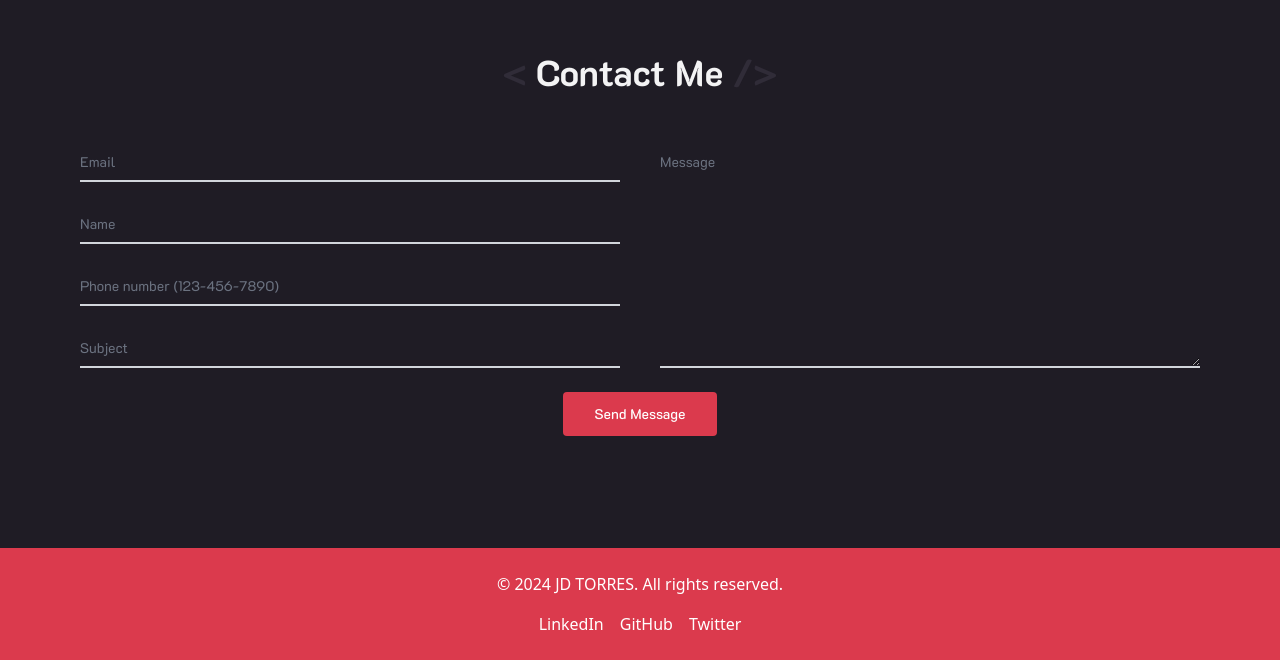
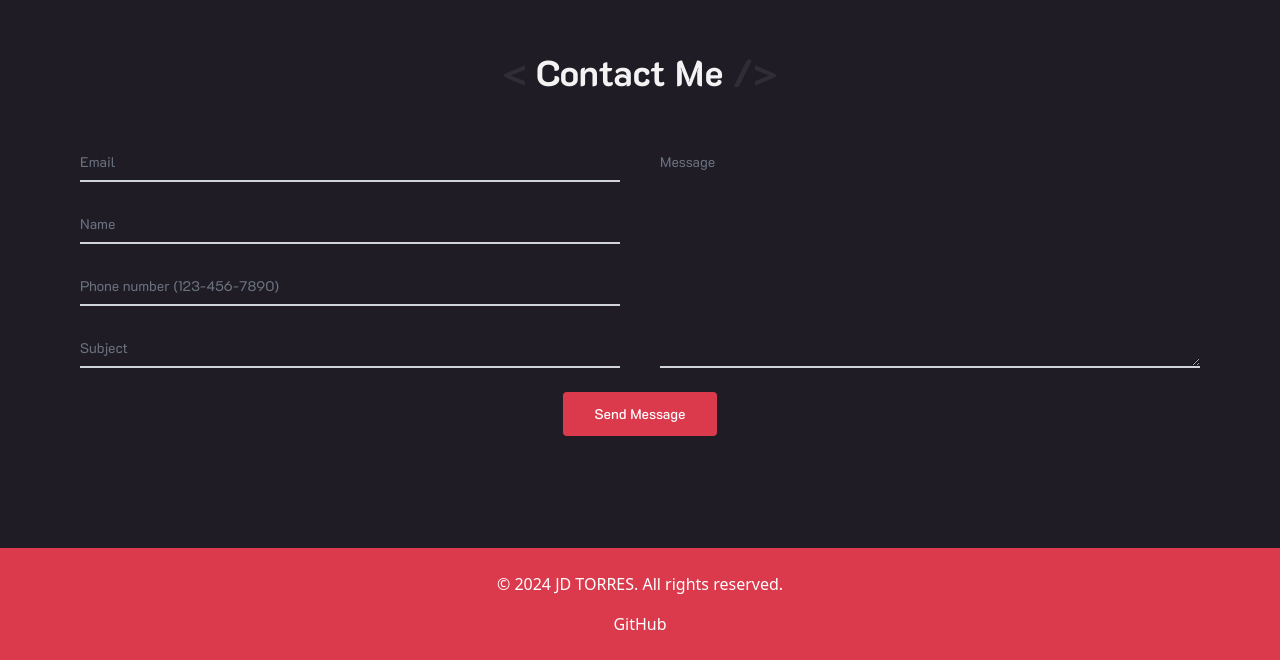
Before and after one commit to Juantorreser/web-dev-portfolio, a React (Vite) app: page / in a window 1280 px wide. Shown: the part 3523-4183 px from the top of the page. Built offline with nearby package versions, Linux system fonts and the light colour scheme.

Commit message:
contact form working

```diff
--- a/package.json
+++ b/package.json
@@ -11,9 +11,13 @@
   },
   "dependencies": {
     "clsx": "^2.1.1",
+    "emailjs-com": "^3.2.0",
     "framer-motion": "^11.11.9",
+    "mail-sender": "^1.1.0",
+    "nodemailer": "^6.9.15",
     "react": "^18.2.0",
     "react-dom": "^18.2.0",
+    "react-intersection-observer": "^9.13.1",
     "react-scroll": "^1.9.0",
     "sass": "^1.79.5"
   },
--- a/src/components/Contact.jsx
+++ b/src/components/Contact.jsx
@@ -1,5 +1,6 @@
 // src/components/Contact.jsx
 import React, {useState} from "react";
+import emailjs from "emailjs-com"; // Import EmailJS SDK
 
 const Contact = () => {
   const [formData, setFormData] = useState({
@@ -19,13 +20,24 @@ const Contact = () => {
 
   const handleSubmit = (e) => {
     e.preventDefault();
-    console.log(formData);
+
+    emailjs
+      .send("service_7my87xk", "template_6aymjkb", formData, "75zDHwPXrevEXYxj6")
+      .then((response) => {
+        console.log("SUCCESS!", response.status, response.text);
+        alert("Email sent successfully!");
+        // Reset form
         setFormData({
           email: "",
           name: "",
           phone: "",
           subject: "",
           message: "",
+        });
+      })
+      .catch((error) => {
+        console.log("FAILED...", error);
+        alert("Failed to send email. Please try again later.");
       });
   };
 
@@ -34,7 +46,7 @@ const Contact = () => {
       <div className="w-full">
         <h2 className="sectionTitle text-4xl font-bold text-center mb-12">Contact Me</h2>
 
-        <form className="px-10" onSubmit={handleSubmit}>
+        <form className="px-10" id="contactForm" onSubmit={handleSubmit}>
           {/* Grid */}
           <div className="flex flex-col lg:flex-row lg:gap-10 lg:px-10 lg:mb-6">
             {/* Col 1 */}
--- a/src/components/ui/Footer.jsx
+++ b/src/components/ui/Footer.jsx
@@ -7,14 +7,8 @@ const Footer = () => {
         <div className="container mx-auto">
           <p>&copy; 2024 JD TORRES. All rights reserved.</p>
           <div className="mt-4">
-                    <a href="#" className="mx-2">
-                        LinkedIn
-                    </a>
-                    <a href="#" className="mx-2">
+            <a href="#https://github.com/Juantorreser" className="mx-2">
               GitHub
-                    </a>
-                    <a href="#" className="mx-2">
-                        Twitter
             </a>
           </div>
         </div>
```
Also changed, not shown: 1 other file (tests, documents, lock files or other folders). Lines whose indentation alone changed are shown as unchanged.
